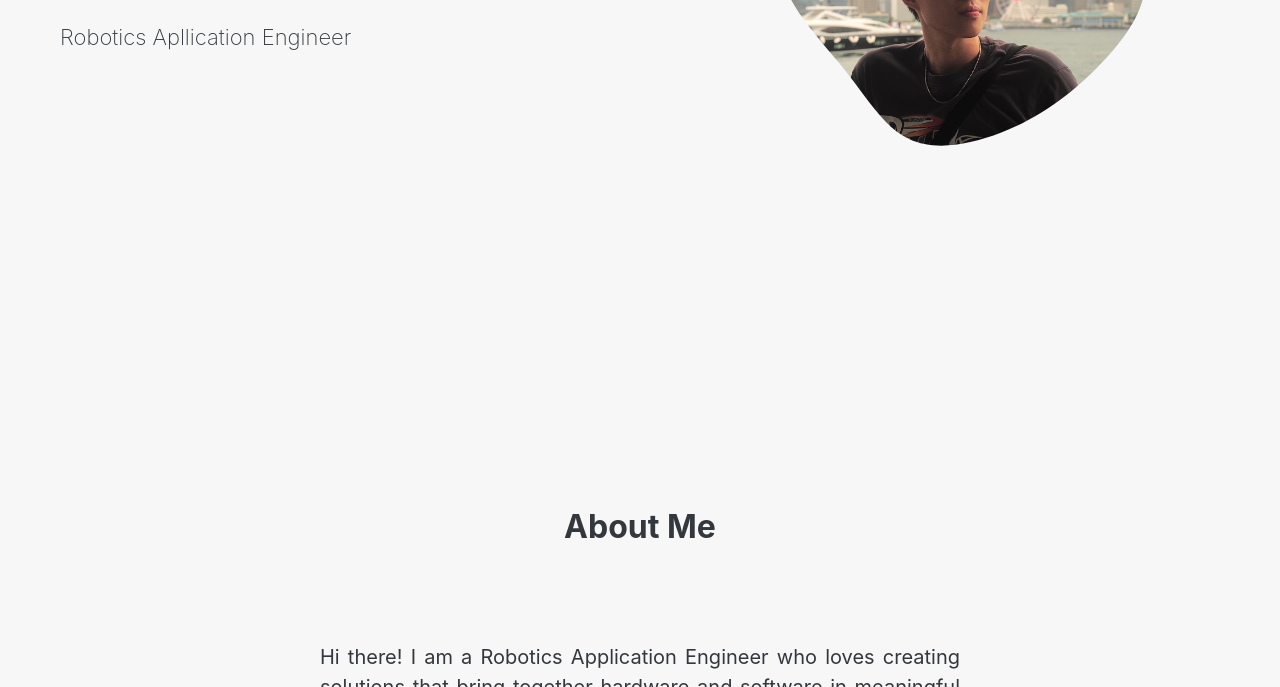
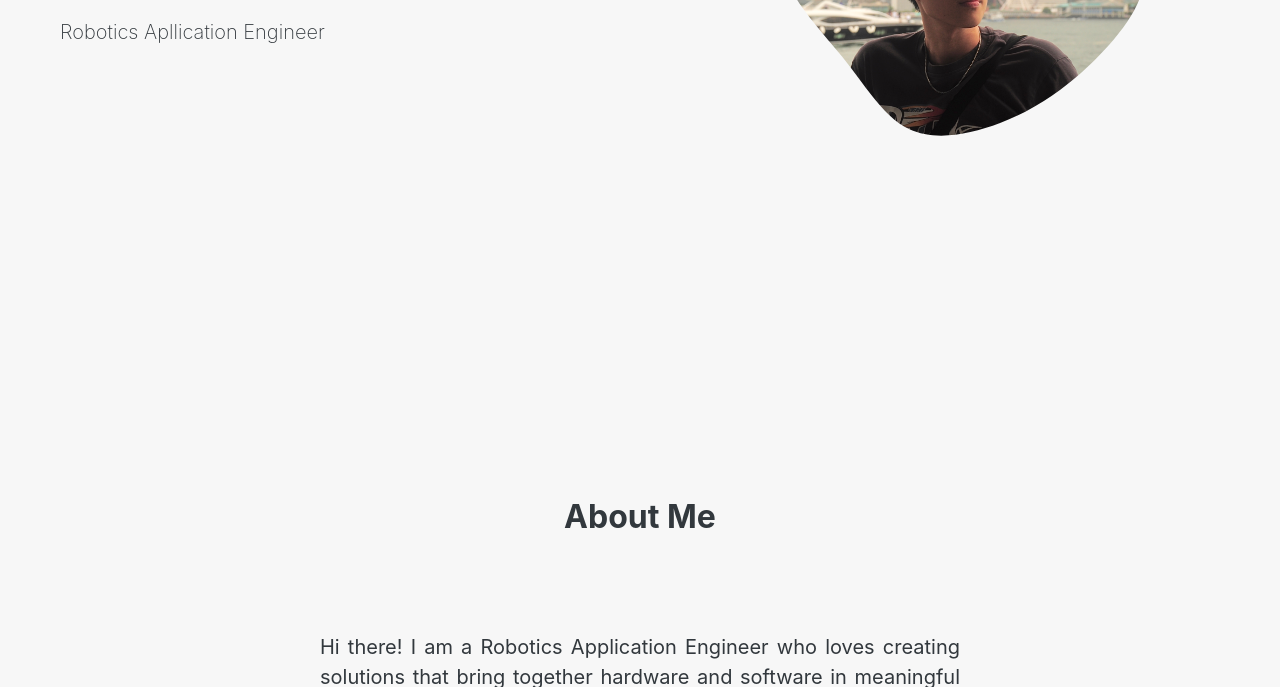
Before and after one commit to KANGWEII/pkw.github.io, a plain HTML site: page index.html in a window 1280 px wide. Shown: the part 413-1100 px from the top of the page. Drawn offline with nearby package versions, Linux system fonts and the light colour scheme.

Commit message:
Minor font changes to content subpargraph

```diff
--- a/assets/css/style.css
+++ b/assets/css/style.css
@@ -123,8 +123,8 @@ nav ul li a:hover {
 
 #content .column > .top-text > p {
     display: block;
-    font-size: 22px;
-    line-height: 40px;
+    font-size: 20px;
+    line-height: 30px;
     font-weight: 200;
     max-width: 400px;
     width:100%;
```
